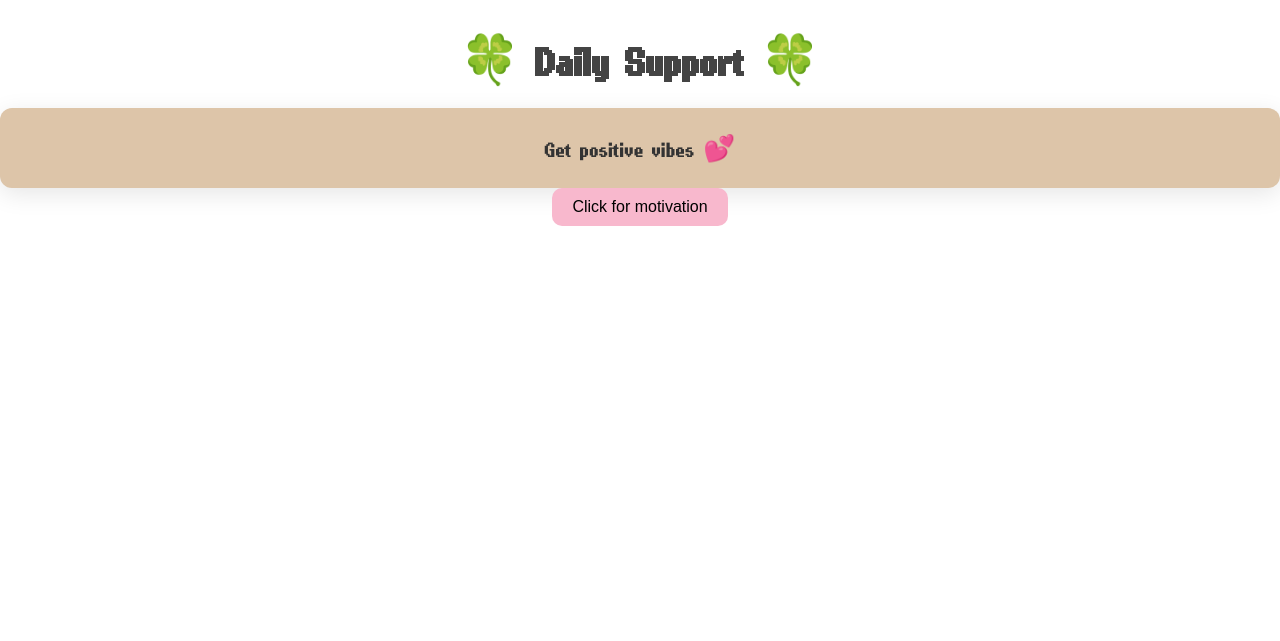
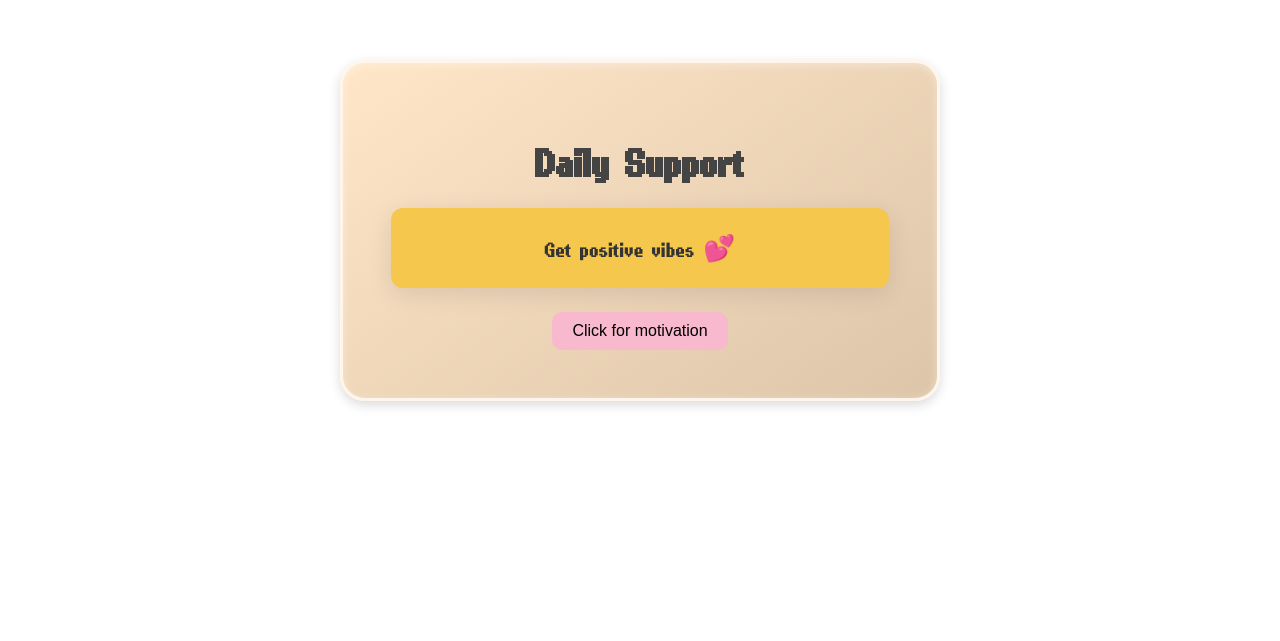
Before and after one commit to 68070264/StorySpace, a Flask app: page /openbotton in a window 1280 px wide. Shown: the top 641 px of the page. Before the commit the page ends 226 px from the top, so only its background shows below. Run offline with Flask 3, Linux system fonts and the light colour scheme.

Commit message:
Update openbotton.html

```diff
--- a/templates/openbotton.html
+++ b/templates/openbotton.html
@@ -15,14 +15,23 @@
       text-align: center;
     }
 
-        #bottleModal.bottle-controller {
-          background:#ecdac5;
-          border-radius: 20px;
-          text-shadow: none;
+    /* ✅ พื้นหลังของ popup จริง */
+    #bottle-controller {
+      background: linear-gradient(145deg, #ffe6c8, #DDC5A9);
+      border-radius: 25px;
+      box-shadow:
+        0 4px 12px rgba(0, 0, 0, 0.15),
+        inset 0 2px 8px rgba(255, 255, 255, 0.4);
       position: relative;
-          padding: 24px;
+      padding: 48px;
       overflow: hidden;
+      max-width: 600px;
+      margin: 60px auto;
+      color: #444;
+      border: 3px solid #fff5eb;
+      backdrop-filter: blur(6px);
     }
+
     h1 {
       margin-bottom: 16px;
       color: #444;
@@ -46,7 +55,7 @@
       margin-top: 20px;
       padding: 20px;
       border-radius: 12px;
-          background: #DDC5A9;
+      background: #F5C74D;
       box-shadow: 0 6px 25px rgba(0, 0, 0, 0.1);
       font-size: 1.6rem;
       color: #333;
@@ -55,22 +64,29 @@
       align-items: center;
       justify-content: center;
     }
+
+    /* ✅ วิธีที่ 1 — ลบพื้นหลังสีขาวของ popup container */
+    #bottleModal,
+    .modal-content,
+    .popup-container {
+      background: transparent !important;
+      box-shadow: none !important;
+      border: none !important;
+    }
   </style>
 
 </head>
 
 <body>
   <div id="bottle-controller">
-
-     <h1>🍀 Daily Support 🍀</h1>
+    <h1> Daily Support </h1>
 
     <div id="quoteBox">Get positive vibes 💕</div>
+    <p></p>
 
     <button id="getQuoteBtn">Click for motivation</button>
 
-     <!--<div id="memory-list" class="memory-list-container">
-         <p>Loading memories...</p>
-     </div> -->
   </div>
 </body>
+
 </html>
```
Lines whose indentation alone changed are shown as unchanged.
